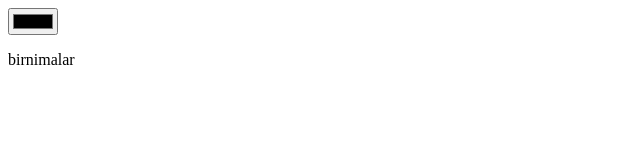
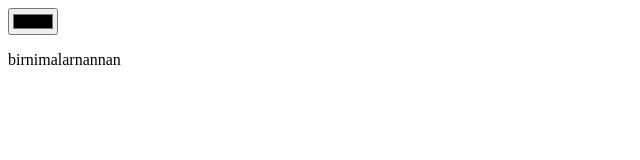
Before and after one commit to DKpilot/main, a plain HTML site: page index.html in a window 1280 px wide. Shown: the full height of the page, 0-640 px from the left. Drawn offline with Linux system fonts and the light colour scheme.

```diff
--- a/index.html
+++ b/index.html
@@ -14,7 +14,7 @@
 
     </script>
     <p>
-        birnimalar
+        birnimalarnannan
     </p>
 </body>
 </html>
```
